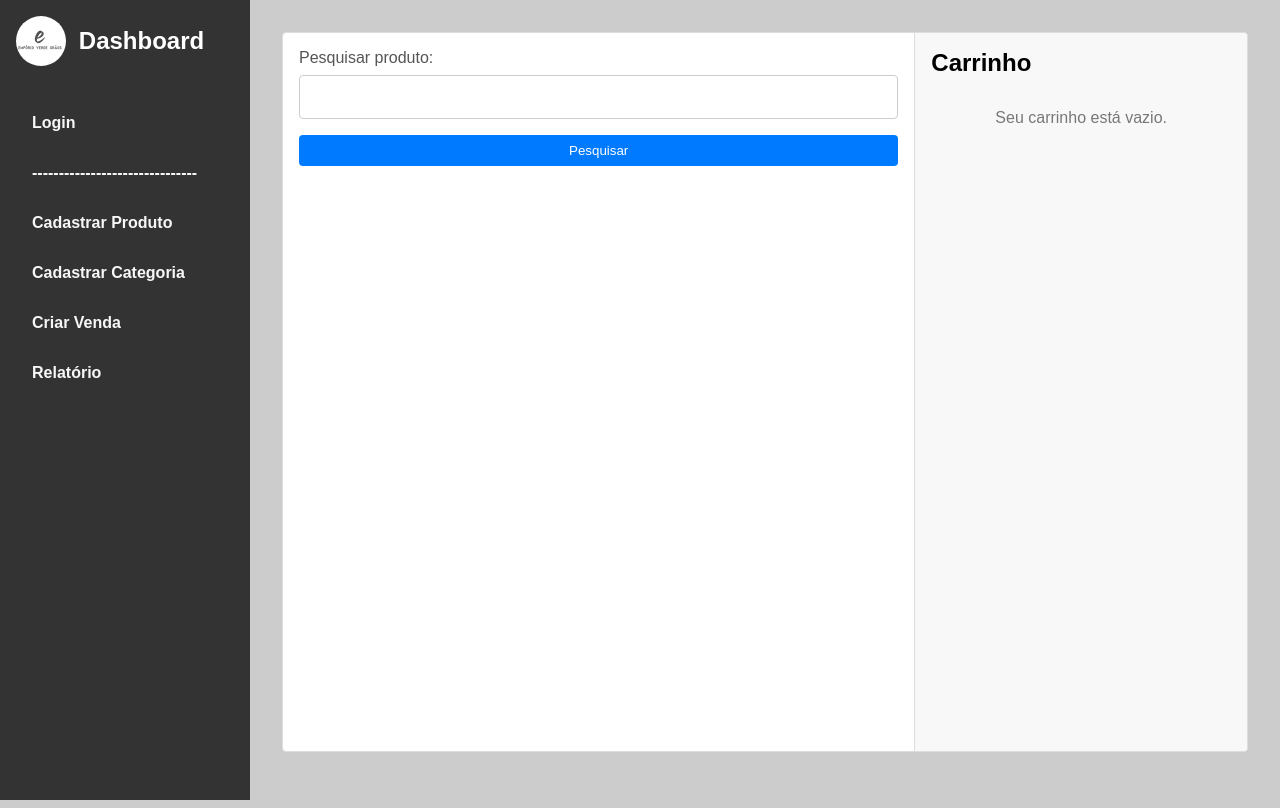
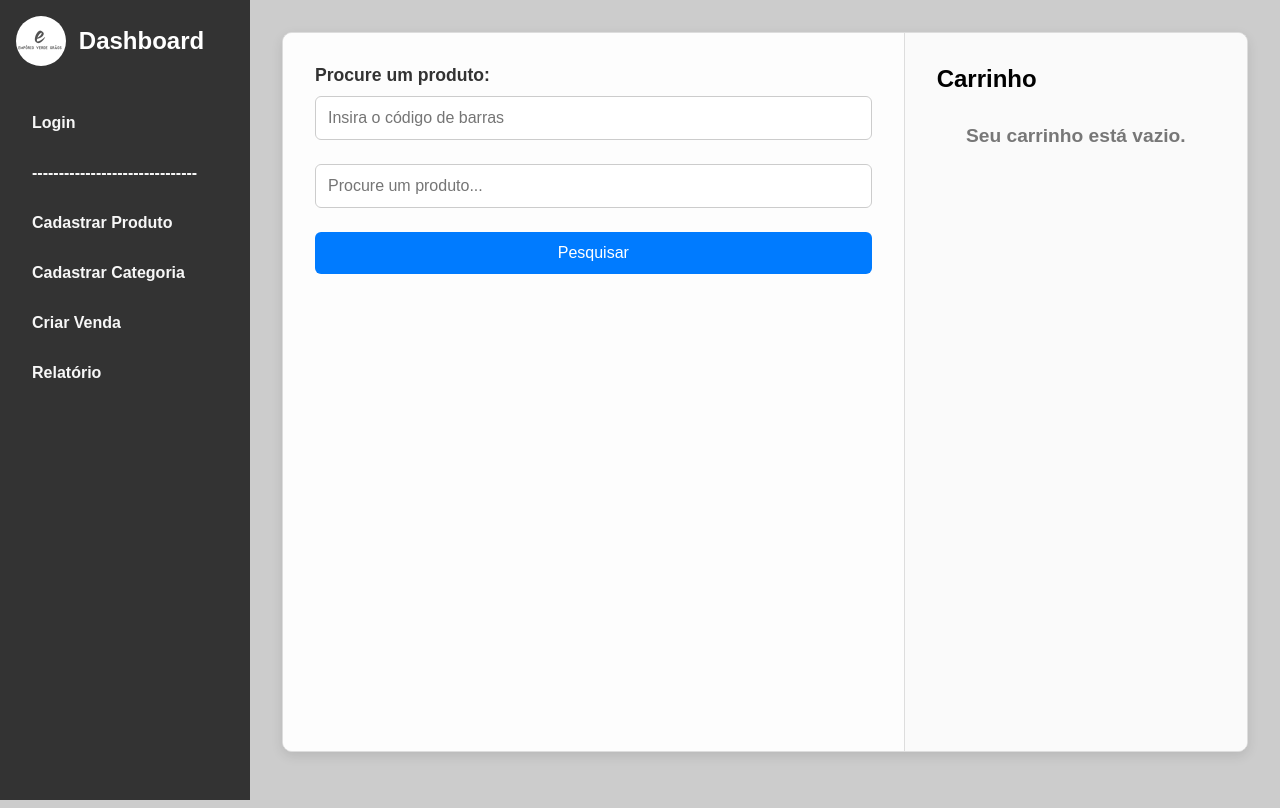
Before and after one commit to Le0odev/EmporioVerdeGraos, a React (Vite) app: page /criar-venda in a window 1280 px wide. Built offline with nearby package versions, Linux system fonts and the light colour scheme.

Commit message:
fix - img, search and others - sales

```diff
--- a/src/pages/PDV/CriarVenda.tsx
+++ b/src/pages/PDV/CriarVenda.tsx
@@ -26,7 +26,9 @@ import {
   SubtotalLabel,
   SubtotalAmount,
   EmptyCartMessage,
-  CheckoutSection
+  CheckoutSection,
+  LabelPeso,
+  TrashIcon
 } from './StyledVenda';
 
 interface Produto {
@@ -41,11 +43,40 @@ interface Produto {
 
 const CriarVenda: React.FC = () => {
   const { token } = useAuth();
-  const [searchTerm, setSearchTerm] = useState<string>('');
+  const [searchTermByName, setSearchTermByName] = useState<string>('');
+  const [searchTermByCodeBar, setSearchTermByCodeBar] = useState<string>('');
   const [produtos, setProdutos] = useState<Produto[]>([]);
   const [carrinho, setCarrinho] = useState<Produto[]>([]);
+  const [autoAddFeedback, setAutoAddFeedback] = useState<string>('');
+  const [codigoBarras, setCodigoBarras] = useState<string>('');
 
-  const searchProdutos = async (term: string) => {
+  const searchProdutosByCodeBar = async (codeBar: string) => {
+    try {
+      const response = await axios.get(`http://localhost:8080/products/search/codebar?codeBar=${codeBar}`, {
+        headers: {
+          Authorization: `Bearer ${token}`
+        }
+      });
+
+      const produtoEncontrado = response.data[0];
+
+      if (produtoEncontrado) {
+        addToCart(produtoEncontrado);
+
+        setAutoAddFeedback(`Produto "${produtoEncontrado.productName}" adicionado automaticamente.`);
+        setSearchTermByCodeBar('');
+
+      } else {
+        setAutoAddFeedback('Produto não encontrado.');
+      }
+
+    } catch (error) {
+      console.error('Erro ao buscar produtos por código de barras:', error);
+      setAutoAddFeedback('Erro ao buscar produto. Tente novamente.');
+    }
+  };
+
+  const searchProdutosByName = async (term: string) => {
     try {
       const response = await axios.get(`http://localhost:8080/products/search?productName=${term}`, {
         headers: {
@@ -67,9 +98,12 @@ const CriarVenda: React.FC = () => {
         item.id === produto.id ? { ...item, quantidade: (item.quantidade || 0) + 1 } : item
       );
       setCarrinho(novoCarrinho);
+
     } else {
       setCarrinho([...carrinho, { ...produto, quantidade: 1 }]);
     }
+    setCodigoBarras('');
+
   };
 
   const updateQuantity = (id: number, quantidade: number | null) => {
@@ -99,7 +133,6 @@ const CriarVenda: React.FC = () => {
         quantity: item.bulk ? null : item.quantidade,
         weight: item.bulk ? item.peso : null,
         isBulk: item.bulk
-
       }));
 
       const response = await axios.post('http://localhost:8080/sales/create', vendaItems, {
@@ -121,9 +154,7 @@ const CriarVenda: React.FC = () => {
         console.log('Status do erro:', axiosError.response?.status);
         console.log('Dados do erro:', axiosError.response?.data);
 
-
         let errorMessage = 'Erro ao finalizar a venda. Por favor, tente novamente mais tarde.';
-
 
         alert(errorMessage);
       } else {
@@ -144,37 +175,55 @@ const CriarVenda: React.FC = () => {
     return subtotal;
   };
 
-  const handleSearchSubmit = (e: React.FormEvent) => {
+  const handleSearchByNameSubmit = (e: React.FormEvent) => {
     e.preventDefault();
-    searchProdutos(searchTerm);
+    searchProdutosByName(searchTermByName);
+  };
+
+  const handleSearchByCodeBarSubmit = (e: React.FormEvent) => {
+    e.preventDefault();
+    searchProdutosByCodeBar(searchTermByCodeBar);
   };
 
   useEffect(() => {
-    if (searchTerm) {
+    if (searchTermByName) {
       const debounceSearch = setTimeout(() => {
-        searchProdutos(searchTerm);
+        searchProdutosByName(searchTermByName);
       }, 300);
 
       return () => clearTimeout(debounceSearch);
     } else {
       setProdutos([]);
     }
-  }, [searchTerm]);
+  }, [searchTermByName]);
 
   return (
     <VendaContainer>
       <SearchSection>
-        <Form onSubmit={handleSearchSubmit}>
-          <Label htmlFor="search">Pesquisar produto:</Label>
+        <Form onSubmit={handleSearchByCodeBarSubmit}>
+          <Label htmlFor='searchCodeBar'>Procure um produto:</Label>
           <Input
-            type="text"
-            id="search"
-            value={searchTerm}
-            onChange={(e) => setSearchTerm(e.target.value)}
+            type='text'
+            placeholder='Insira o código de barras'
+            id='searchCodeBar'
+            value={searchTermByCodeBar}
+            onChange={(e) => setSearchTermByCodeBar(e.target.value)}
           />
 
+        </Form>
+        <Form onSubmit={handleSearchByNameSubmit}>
+
+          <Input
+            type='text'
+            placeholder='Procure um produto...'
+            id='searchName'
+            value={searchTermByName}
+            onChange={(e) => setSearchTermByName(e.target.value)}
+          />
           <Button type="submit">Pesquisar</Button>
+
         </Form>
+        {autoAddFeedback && <p>{autoAddFeedback}</p>} {/* Exibição do feedback */}
         <ProductGrid>
           {produtos.map((produto) => (
             <ProductCard key={produto.id} onClick={() => addToCart(produto)}>
@@ -195,11 +244,24 @@ const CriarVenda: React.FC = () => {
             carrinho.map((item) => (
               <CartItem key={item.id}>
                 <CartItemDetails>
+                  <div style={{ display: 'flex', alignItems: 'center' }}>
+                    <ProductImage src={item.imageUrl} alt={item.productName} style={{ width: '50px', height: '50px', marginRight: '10px' }} />
+                    <div>
                       <ProductName>{item.productName}</ProductName>
-                  <ProductPrice>{item.productPrice.toLocaleString('pt-BR', { style: 'currency', currency: 'BRL' })}</ProductPrice>
+                      <div>
+                        <span>Quantidade: {item.quantidade}</span>
+                        <QuantityControl>
+                          <FaMinus onClick={() => updateQuantity(item.id, (item.quantidade || 0) - 1)} />
+                          <span>{item.quantidade}</span>
+                          <FaPlus onClick={() => updateQuantity(item.id, (item.quantidade || 0) + 1)} />
+                        </QuantityControl>
+                      </div>
+                      <ProductPrice>
+                        Subtotal: {(item.productPrice * (item.quantidade || 0)).toLocaleString('pt-BR', { style: 'currency', currency: 'BRL' })}
+                      </ProductPrice>
                       {item.bulk && (
                         <div>
-                      <Label htmlFor={`weight_${item.id}`}>Peso (g):</Label>
+                          <LabelPeso htmlFor={`weight_${item.id}`}>Peso em gramas:</LabelPeso>
                           <GranelInput
                             type="number"
                             id={`weight_${item.id}`}
@@ -208,15 +270,12 @@ const CriarVenda: React.FC = () => {
                           />
                         </div>
                       )}
+                    </div>
+                  </div>
+                  <CartActions>
+                    <TrashIcon onClick={() => removeFromCart(item.id)} />
+                  </CartActions>
                 </CartItemDetails>
-                <CartActions>
-                  <QuantityControl>
-                    <FaMinus onClick={() => updateQuantity(item.id, (item.quantidade || 0) - 1)} />
-                    <span>{item.quantidade}</span>
-                    <FaPlus onClick={() => updateQuantity(item.id, (item.quantidade || 0) + 1)} />
-                  </QuantityControl>
-                  <FaTrashAlt onClick={() => removeFromCart(item.id)} />
-                </CartActions>
               </CartItem>
             ))
           )}
--- a/src/pages/PDV/StyledVenda.tsx
+++ b/src/pages/PDV/StyledVenda.tsx
@@ -1,179 +1,364 @@
+import { FaTrashAlt } from 'react-icons/fa';
 import styled from 'styled-components';
 
+// Container principal da venda
 export const VendaContainer = styled.div`
   display: flex;
   background-color: #fff;
   border: 1px solid #ddd;
-  border-radius: 4px;
+  border-radius: 10px;
   overflow: hidden;
-  margin-bottom: 1rem;
+  margin-bottom: 1.5rem;
   height: 90vh;
+  box-shadow: 0 4px 12px rgba(0, 0, 0, 0.1);
 `;
 
+// Seção de pesquisa de produtos
 export const SearchSection = styled.div`
   flex: 2;
-  padding: 1rem;
+  padding: 2rem;
   display: flex;
   flex-direction: column;
   border-right: 1px solid #ddd;
+  background-color: #fdfdfd;
 `;
 
+// Seção do carrinho de compras
 export const VendaSection = styled.div`
   flex: 1;
-  padding: 1rem;
-  background-color: #f8f8f8;
+  padding: 2rem;
+  background-color: #fafafa;
   display: flex;
   flex-direction: column;
 `;
 
+// Estilos para rótulos
 export const Label = styled.label`
-  margin-bottom: 8px;
-  color: #555;
+  margin-bottom: 10px;
+  color: #333;
+  font-weight: bold;
+  font-size: 1.1rem;
 `;
 
+// Rótulo específico para peso
+export const LabelPeso = styled(Label)`
+  // Reutiliza estilos de Label
+`;
+
+// Estilos para inputs
 export const Input = styled.input`
   width: 100%;
   padding: 12px;
-  margin-bottom: 16px;
+  margin-bottom: 1.5rem;
   border: 1px solid #ccc;
-  border-radius: 4px;
+  border-radius: 6px;
   font-size: 16px;
+  transition: border-color 0.3s ease;
+
+  &:focus {
+    border-color: #007bff;
+  }
+
+  @media (max-width: 768px) {
+    font-size: 14px;
+  }
 `;
 
+// Formulário geral
 export const Form = styled.form`
   display: flex;
   flex-direction: column;
 `;
 
+// Grade de produtos
 export const ProductGrid = styled.div`
   display: grid;
-  grid-template-columns: repeat(4, 1fr);
+  grid-template-columns: repeat(auto-fill, minmax(200px, 1fr));
   gap: 16px;
   padding: 1rem 0;
   overflow-y: auto;
 `;
 
+// Card de produto
 export const ProductCard = styled.div`
   display: flex;
   flex-direction: column;
   align-items: center;
-  padding: 1rem;
+  padding: 1.5rem;
   border: 1px solid #ddd;
-  border-radius: 4px;
+  border-radius: 10px;
   cursor: pointer;
   background-color: #fff;
+  transition: background-color 0.3s ease, box-shadow 0.3s ease;
 
   &:hover {
-    background-color: #f0f0f0;
+    background-color: #f9f9f9;
+    box-shadow: 0 4px 12px rgba(0, 0, 0, 0.1);
   }
 `;
 
+// Imagem do produto
 export const ProductImage = styled.img`
-  width: 100px;
-  height: 100px;
+  width: 120px;
+  height: 120px;
   object-fit: cover;
   margin-bottom: 1rem;
+  border-radius: 20%;
+  transition: transform 0.3s ease;
+
+  ${ProductCard}:hover & {
+    transform: scale(1.1);
+  }
+
+
 `;
 
+// Botão genérico
 export const Button = styled.button`
   background-color: #007bff;
   color: #fff;
   border: none;
-  padding: 0.5rem 1rem;
+  padding: 0.75rem 1.5rem;
   cursor: pointer;
-  border-radius: 4px;
+  border-radius: 6px;
+  font-size: 1rem;
+  transition: background-color 0.3s ease, transform 0.3s ease;
 
   &:hover {
     background-color: #0056b3;
+    transform: scale(1.05);
   }
 `;
 
+// Nome do produto
 export const ProductName = styled.span`
   font-weight: bold;
-  margin-bottom: 8px;
+  margin-bottom: 10px;
+  text-align: center;
+  font-size: 1rem;
+  color: #333;
 `;
 
+// Preço do produto
 export const ProductPrice = styled.span`
+  font-size: 1.2rem;
   color: #007bff;
+  margin-top: 0.8rem;
   margin-bottom: 1rem;
+  font-weight: bold;
 `;
 
+// Lista de itens do carrinho
 export const CartList = styled.ul`
   list-style-type: none;
   padding: 0;
   flex: 1;
   overflow-y: auto;
+  margin: 0;
 `;
 
+// Item individual do carrinho
 export const CartItem = styled.li`
   display: flex;
   justify-content: space-between;
   align-items: center;
   padding: 1rem;
   border-bottom: 1px solid #ccc;
+  background-color: #fff;
+  border-radius: 8px;
+  margin-bottom: 1rem;
+  box-shadow: 0 2px 6px rgba(0, 0, 0, 0.1);
+  transition: background-color 0.3s ease, transform 0.3s ease;
+
+  &:hover {
+    background-color: #f9f9f9;
+    transform: scale(1.00);
+  }
 `;
 
+// Detalhes do item do carrinho
 export const CartItemDetails = styled.div`
   flex: 1;
+  display: flex;
+  flex-direction: column;
+  margin-right: 1rem;
 `;
 
+// Nome do produto no carrinho
+export const CartItemName = styled.span`
+  font-weight: bold;
+  margin-bottom: 5px;
+  color: #333;
+  font-size: 1rem;
+`;
+
+// Preço do produto no carrinho
+export const CartItemPrice = styled.span`
+  font-size: 1rem;
+  font-weight: bold;
+  color: #007bff;
+  margin-top: 4px;
+`;
+
+// Ações do carrinho (como excluir item)
 export const CartActions = styled.div`
   display: flex;
   align-items: center;
 `;
 
+// Controle de quantidade (adicionar/remover)
 export const QuantityControl = styled.div`
   display: flex;
   align-items: center;
-  margin-right: 1rem;
+  margin-top: 0.5rem;
 
   span {
     margin: 0 0.5rem;
+    font-size: 1rem;
+    color: #333;
   }
 
   svg {
     cursor: pointer;
     color: #007bff;
+    transition: color 0.3s ease;
+
+    &:hover {
+      color: #0056b3;
+    }
   }
 `;
 
-export const CheckoutButton = styled(Button)`
-  margin-top: 1rem;
+// Ícone de lixeira para excluir item do carrinho
+export const TrashIcon = styled(FaTrashAlt)`
+  cursor: pointer;
+  color: red;
+  transition: color 0.3s ease;
+
+  &:hover {
+    color: #c82333;
+  }
 `;
 
-export const GranelInput = styled(Input)`
-  margin-top: 8px;
+// Botão de checkout
+export const CheckoutButton = styled(Button)`
+  font-size: 1.2rem;
+  width: 100%;
+  background-color: #28a745;
+  color: #fff;
+  border: none;
+  padding: 0.75rem;
+  border-radius: 6px;
+  transition: background-color 0.3s ease, transform 0.3s ease;
+
+  &:hover {
+    background-color: #218838;
+    transform: scale(1.05);
+  }
 `;
 
+// Input específico para granel (reutiliza estilos de Input)
+export const GranelInput = styled(Input)`
+  margin-top: 10px;
+`;
+
+// Container para subtotal
 export const SubtotalContainer = styled.div`
   padding: 1rem;
   background-color: #fff;
   border: 1px solid #ddd;
-  border-radius: 4px;
+  border-radius: 6px;
   margin-top: 1rem;
+  box-shadow: 0 2px 8px rgba(0, 0, 0, 0.1);
+  display: flex;
+  justify-content: space-between;
+  align-items: center;
 `;
 
+// Rótulo para subtotal
 export const SubtotalLabel = styled.h3`
-  margin-bottom: 1rem;
-  color: #555;
+  margin-bottom: 0.5rem;
+  color: #333;
+  font-size: 1.2rem;
 `;
 
+// Valor do subtotal
 export const SubtotalAmount = styled.span`
-  font-size: 1.5rem;
+  font-size: 2rem;
   font-weight: bold;
   color: #007bff;
 `;
 
+// Mensagem de carrinho vazio
 export const EmptyCartMessage = styled.p`
   margin-top: 2rem;
   text-align: center;
   color: #777;
+  font-weight: bold;
+  font-size: 1.2rem;
 `;
 
+// Seção de checkout
 export const CheckoutSection = styled.div`
-  padding: 1rem;
-  background-color: #f8f8f8;
-  border: 1px solid #ddd;
-  border-radius: 4px;
+  padding: 2rem;
   margin-top: 1.5rem;
+  border-top: 1px solid #ddd;
+  background-color: #f9f9f9;
+  border-radius: 6px;
+  box-shadow: 0 2px 8px rgba(0, 0, 0, 0.1);
 `;
+
+// Título da seção de checkout
+export const CheckoutTitle = styled.h2`
+  margin-bottom: 1rem;
+  font-size: 1.5rem;
+  color: #333;
+`;
+
+// Mensagem de checkout
+export const CheckoutMessage = styled.p`
+  margin-bottom: 1rem;
+  font-size: 1rem;
+  color: #555;
+`;
+
+// Detalhes do checkout (por exemplo, subtotal)
+export const CheckoutDetails = styled.div`
+  display: flex;
+  justify-content: space-between;
+  align-items: center;
+  margin-top: 1rem;
+`;
+
+// Rótulo de checkout (por exemplo, "Subtotal:")
+export const CheckoutLabel = styled.span`
+  font-weight: bold;
+  color: #555;
+`;
+
+// Valor de checkout (por exemplo, valor do subtotal)
+export const CheckoutValue = styled.span`
+  color: #007bff;
+  font-weight: bold;
+`;
+
+// Total de checkout (por exemplo, total a pagar)
+export const CheckoutTotal = styled.div`
+  display: flex;
+  justify-content: space-between;
+  align-items: center;
+  margin-top: 1rem;
+`;
+
+// Rótulo para total de checkout
+export const CheckoutTotalLabel = styled.h3`
+  font-size: 1.5rem;
+  color: #555;
+`;
+
+// Valor total de checkout
+export const CheckoutTotalAmount = styled.span`
+  font-size: 1.5rem;
+  font-weight: bold;
+  color: #28a745;
+`;
```
Lines whose indentation alone changed are shown as unchanged.
